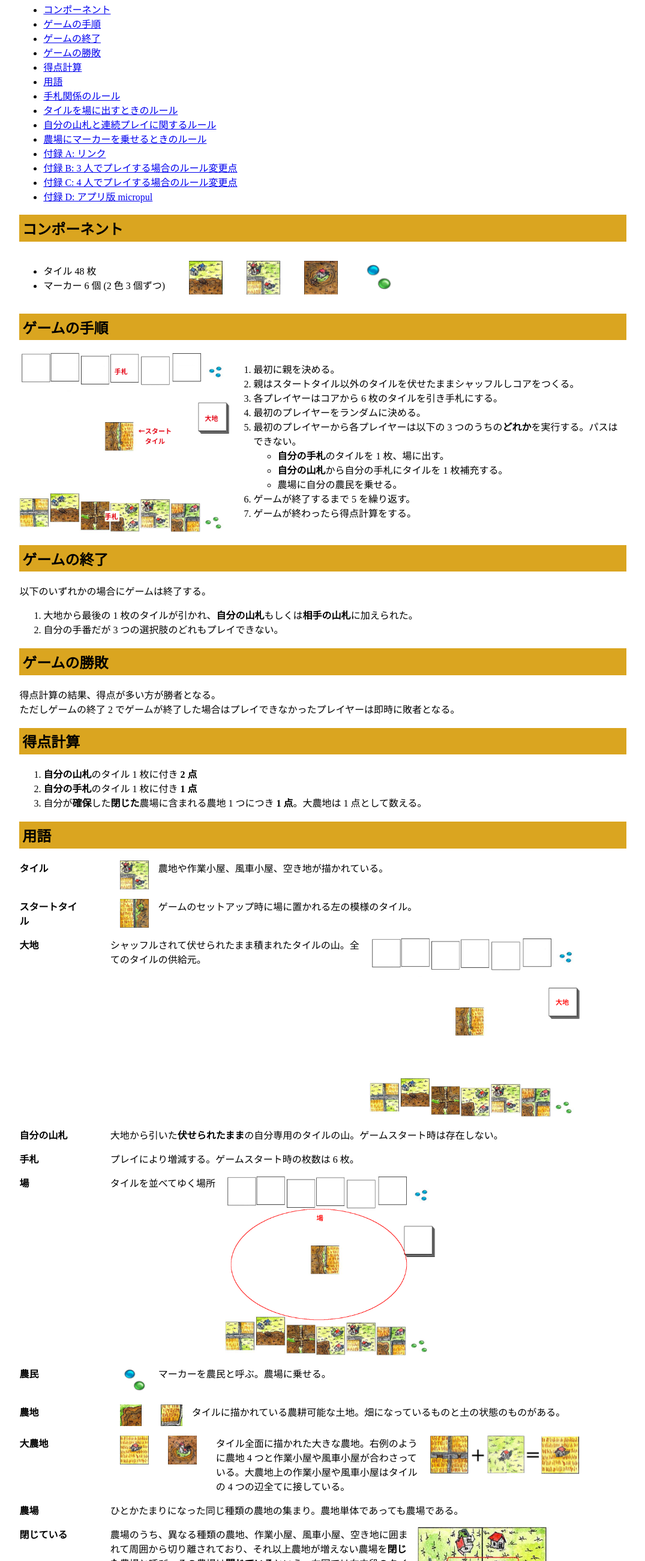
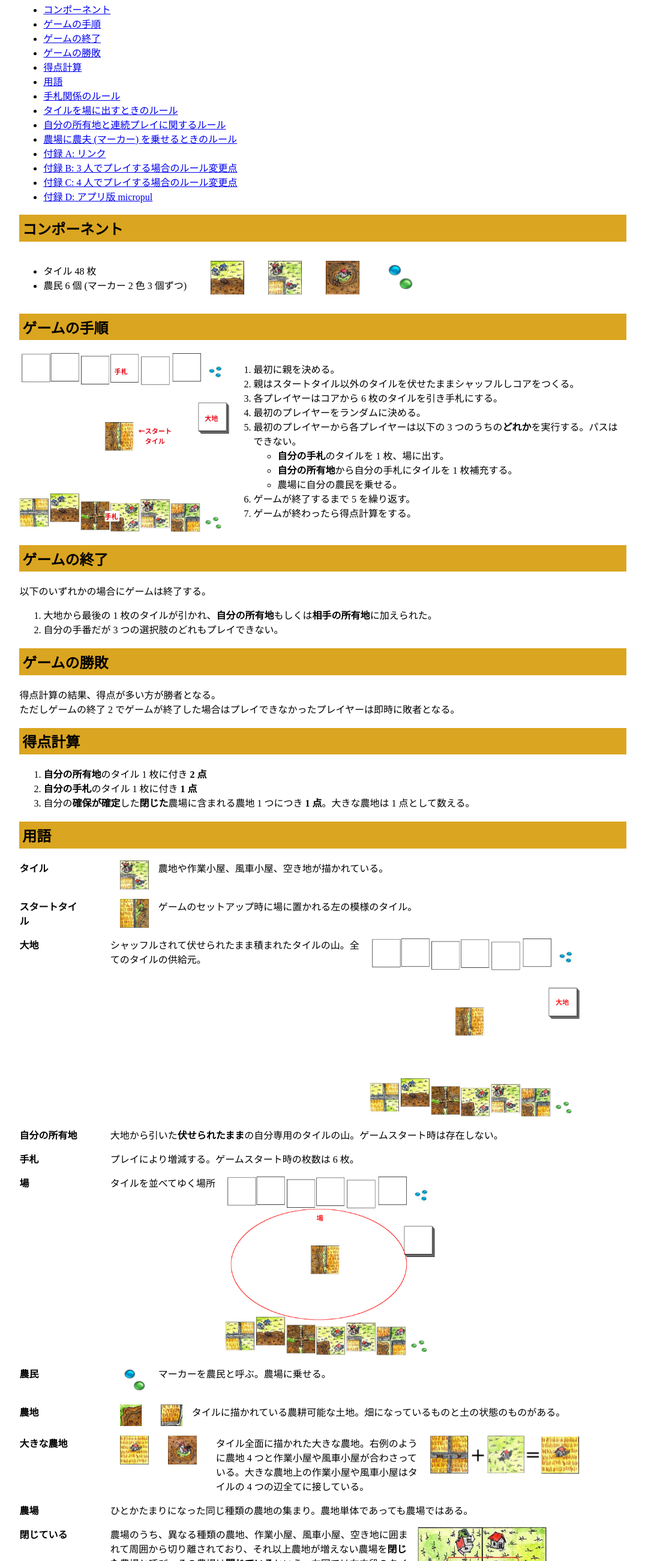
Before and after one commit to mitsugu/farmopul, a plain HTML site: page index.html in a window 1280 px wide. Shown: the part 197-2800 px from the top of the page at 60% size, without its empty margins (102-1177 px from the left). Drawn offline with Linux system fonts and the light colour scheme.

Commit message:
自分の山札を自分の所有地に変更

```diff
--- a/index.html
+++ b/index.html
@@ -99,8 +99,8 @@
 			<li><a href="#glossary">用語</a></li>
 			<li><a href="#hand">手札関係のルール</a></li>
 			<li><a href="#tiles">タイルを場に出すときのルール</a></li>
-			<li><a href="#myheap">自分の山札と連続プレイに関するルール</a></li>
-			<li><a href="#marker">農場にマーカーを乗せるときのルール</a></li>
+			<li><a href="#myheap">自分の所有地と連続プレイに関するルール</a></li>
+			<li><a href="#marker">農場に農夫 (マーカー) を乗せるときのルール</a></li>
 			<li><a href="#appendix-a">付録 A: リンク</a></li>
 			<li><a href="#appendix-b">付録 B: 3 人でプレイする場合のルール変更点</a></li>
 			<li><a href="#appendix-c">付録 C: 4 人でプレイする場合のルール変更点</a></li>
@@ -110,7 +110,7 @@
 		<div class="component">
 			<ul>
 				<li>タイル 48 枚</li>
-				<li>マーカー 6 個 (2 色 3 個ずつ)</li>
+				<li>農民 6 個 (マーカー 2 色 3 個ずつ)</li>
 			</ul>
 			<img class="component" width="56" height="56" src="images/fig0000.png">
 			<img class="component" width="56" height="56" src="images/fig0001.png">
@@ -129,7 +129,7 @@
 					<p>最初のプレイヤーから各プレイヤーは以下の 3 つのうちの<b>どれか</b>を実行する。パスはできない。</p>
 					<ul>
 						<li><b>自分の手札</b>のタイルを 1 枚、場に出す。</li>
-						<li><b>自分の山札</b>から自分の手札にタイルを 1 枚補充する。</li>
+						<li><b>自分の所有地</b>から自分の手札にタイルを 1 枚補充する。</li>
 						<li>農場に自分の農民を乗せる。</li>
 					</ul>
 				</li>
@@ -140,7 +140,7 @@
 		<h2 id="gameend">ゲームの終了</h2>
 		<p>以下のいずれかの場合にゲームは終了する。</p>
 		<ol>
-			<li>大地から最後の 1 枚のタイルが引かれ、<b>自分の山札</b>もしくは<b>相手の山札</b>に加えられた。</li>
+			<li>大地から最後の 1 枚のタイルが引かれ、<b>自分の所有地</b>もしくは<b>相手の所有地</b>に加えられた。</li>
 			<li>自分の手番だが 3 つの選択肢のどれもプレイできない。</li>
 		</ol>
 		<h2 id="win">ゲームの勝敗</h2>
@@ -148,9 +148,9 @@
 		<p>ただしゲームの終了 2 でゲームが終了した場合はプレイできなかったプレイヤーは即時に敗者となる。</p>
 		<h2 id="scoring">得点計算</h2>
 		<ol>
-			<li><b>自分の山札</b>のタイル 1 枚に付き <b>2 点</b></li>
+			<li><b>自分の所有地</b>のタイル 1 枚に付き <b>2 点</b></li>
 			<li><b>自分の手札</b>のタイル 1 枚に付き <b>1 点</b></li>
-			<li>自分が<b>確保</b>した<b>閉じた</b>農場に含まれる農地 1 つにつき <b>1 点</b>。大農地は 1 点として数える。</li>
+			<li>自分の<b>確保が確定</b>した<b>閉じた</b>農場に含まれる農地 1 つにつき <b>1 点</b>。大きな農地は 1 点として数える。</li>
 		</ol>
 		<h2 id="glossary">用語</h2>
 		<dl class="words">
@@ -169,7 +169,7 @@
 				<p>シャッフルされて伏せられたまま積まれたタイルの山。全てのタイルの供給元。</p>
 				<img width="350" src="images/fig0014.png">
 			</dd>
-			<dt>自分の山札</dt>
+			<dt>自分の所有地</dt>
 			<dd><p>大地から引いた<b>伏せられたまま</b>の自分専用のタイルの山。ゲームスタート時は存在しない。</p></dd>
 			<dt>手札</dt>
 			<dd>プレイにより増減する。ゲームスタート時の枚数は 6 枚。</p></dd>
@@ -189,16 +189,16 @@
 				<img width="36" height="36" src="images/fig0017.png">
 				<p>タイルに描かれている農耕可能な土地。畑になっているものと土の状態のものがある。</p>
 			</dd>
-			<dt>大農地</dt>
+			<dt>大きな農地</dt>
 			<dd>
 				<img width="48" height="48" src="images/fig0018.png">
 				<img width="48" height="48" src="images/fig0019.png">
-				<p style="margin-left:1em;">タイル全面に描かれた大きな農地。右例のように農地 4 つと作業小屋や風車小屋が合わさっている。大農地上の作業小屋や風車小屋はタイルの 4 つの辺全てに接している。</p>
+				<p style="margin-left:1em;">タイル全面に描かれた大きな農地。右例のように農地 4 つと作業小屋や風車小屋が合わさっている。大きな農地上の作業小屋や風車小屋はタイルの 4 つの辺全てに接している。</p>
 				<img width="291" height="64" src="images/fig0011.png">
 			</dd>
 			<dt>農場</dt>
 			<dd>
-				<p>ひとかたまりになった同じ種類の農地の集まり。農地単体であっても農場である。</p>
+				<p>ひとかたまりになった同じ種類の農地の集まり。農地単体であっても農場ではある。</p>
 			</dd>
 			<dt>閉じている</dt>
 			<dd>
@@ -218,8 +218,8 @@
 		</dl>
 		<h2 id="hand">手札関係のルール</h2>
 		<ul>
-			<li>手札のタイルの数は 6 枚を越えてはならない。</li>
-			<li>手札の補充は<b>自分の山札</b>からしかできず直接コアから補充はできない。</li>
+			<li>手札のタイルの数は <b>6 枚を越えてはならない。</b></li>
+			<li>手札の補充は<b>自分の所有地</b>からしかできず直接大地から補充はできない。</li>
 		</ul>
 		<h2 id="tiles">タイルを場に出すときのルール</h2>
 		<ul class="tilesrules">
@@ -235,31 +235,31 @@
 				<p>下図のように<b>異なる種類の農地は接してはいけない。</b>この例ではプレイタイルを 90 度反時計回りに回すとタイルを置くことができる。</p>
 				<img width="256" height="" src="images/fig0021.png">
 			</li>
-			<li><p>タイルを置くことができた場合、プレイタイルと隣接タイルの農地と作業小屋が接しているか<b>必ずチェックする</b>こと。なぜかというと作業小屋と農地が接すると<b>大地を開墾することができる</b>からである。大地を開墾することについては次項で述べる。</p></li>
+			<li><p>タイルを置くことができた場合、プレイタイルと隣接タイルの農地と作業小屋が接しているか<b>必ずチェックする</b>こと。なぜかというと作業小屋と農地が接すると<b>大地の 1 部を所有地にすることができる</b>からである。大地の土地の 1 部を所有することについては次項で述べる。</p></li>
 			<li><p>作業小屋、風車小屋、空き地は隣接タイルの農地に接してもかまわないし、接さなくてもかまわない。接していない場合は大地を開墾することも連続プレイもできない。</p></li>
 		</ul>
-		<h2 id="myheap">自分の山札と連続プレイに関するルール</h2>
-		<h3 id="catalyst">大地を開梱する</h3>
-		<p>　下のようにタイルをプレイすると、農地と作業小屋が隣り合うことで<b>大地を開墾</b>、すなわち<b>大地</b>から<b>自分の山札</b>にタイルを引いたり、農地と風車小屋隣り合うことでもう 1 度だけ連続プレイをすることができる。</p>
+		<h2 id="myheap">自分の所有地と連続プレイに関するルール</h2>
+		<h3 id="catalyst">大地の 1 部を所有する</h3>
+		<p>　下のようにタイルをプレイすると、農地と作業小屋が隣り合う。このときプレイヤーは<b>大地</b>の 1 部を<b>所有する</b>ことができる。すなわち<b>大地</b>から<b>自分の所有地</b>にタイルを引くことができる。また、農地と風車小屋隣り合うことでもう 1 度だけ連続プレイをすることもできる。</p>
 		<dl class="catalyst">
 			<dt><img width="192" height="" src="images/fig0006.png"></dt>
-			<dd><p>1 棟の作業小屋が隣接タイルの農地に接しているため大地を開墾することで 1 枚のタイルを<b>大地</b>から<b>自分の山札</b>に伏せたまま引くことができる。また 2 棟の作業小屋も隣接タイルの農地に接しているため大地を開墾することで 2 枚のタイルを<b>大地</b>から<b>自分の山札</b>に伏せたまま引くことができる。</p></dd>
+			<dd><p>1 棟の作業小屋が隣接タイルの農地に接しているため大地の 1 部を所有することができる。つまり 1 枚のタイルを<b>大地</b>から<b>自分の所有地</b>に伏せたまま引くことができる。また 2 棟の作業小屋も隣接タイルの農地に接している。そのため同様に 2 枚のタイルを<b>大地</b>から<b>自分の所有地</b>に伏せたまま引くことができる。</p></dd>
 			<dt><img width="192" height="" src="images/fig0023.png"></dt>
-			<dd><p>プレイタイルの左上の農地が隣接タイルの 1 棟の作業小屋と 2 棟の作業小屋に接している。この場合隣接タイルの作業小屋の棟数の数の合計 3 つと同数のタイル 3 枚を<b>大地</b>から<b>自分の山札</b>に伏せた状態で引くことができる。また右上の農地も隣接タイルの 1 棟の作業小屋に接しているので更にもう 1 枚のタイルを<b>大地</b>から<b>自分の山札</b>に伏せた状態で引くことができる。</p></dd>
+			<dd><p>プレイタイルの左上の農地が隣接タイルの 1 棟の作業小屋と 2 棟の作業小屋に接している。この場合隣接タイルの作業小屋の棟数の数の合計 3 つと同数のタイル 3 枚を<b>大地</b>から<b>自分の所有地</b>に伏せた状態で引くことができる。また右上の農地も隣接タイルの 1 棟の作業小屋に接しているので更にもう 1 枚のタイルを<b>大地</b>から<b>自分の所有地</b>に伏せた状態で引くことができる。</p></dd>
 			<dt><img width="192" height="" src="images/fig0024.png"></dt>
 			<dd><p>土の農地が隣接タイルの風車小屋に接しているため、プレイヤーはもう 1 度連続してプレイすることができる。その際のプレイはゲームの手順 5 で概説した 3 つの中からどれかを実行する。その結果再び風車小屋がプレイタイルもしくは隣接タイルの農地に接した場合は再プレイは行うことはできない。つまり<b>再プレイは自分のプレイでは 1 度のみ。</b></p></dd>
 		</dl>
-		<h3 id="myheap">自分の山札に関するルール</h3>
+		<h3 id="myheap">自分の所有地に関するルール</h3>
 		<ul>
 			<li><p>常にタイルは伏せたままにしておき見てはならないし見せてもならない。</p></li>
-			<li><p><b>自分の山札</b>にタイルがあるのなら自分の手番で<b>自分の山札</b>から<b>手札</b>にタイルを補充しても良い。</p></li>
-			<li>ゲーム中における<b>自分の山札</b>の最大タイル数の制限はない。</p>
+			<li><p><b>自分の所有地</b>にタイルがあるのなら自分の手番で<b>自分の所有地</b>から<b>手札</b>にタイルを補充しても良い。</p></li>
+			<li>ゲーム中における<b>自分の所有地</b>の最大タイル数の制限はない。</p>
 		</ul>
 		<h2 id="marker">農場に農夫 (マーカー) を乗せるときのルール</h2>
 		<h3>農場の確保</h3>
 		<p>　プレイヤーは<b>自分の手番のときに</b>好きな農場に農夫 (マーカー) を置くことができる。</p>
-		<p>　農場の上に農夫を置くとその農場が<b>確保</b>される。農夫を置くとその取り消しはできず後で回収することもできない (<a href="https://www.mobius-games.co.jp/PDF/Carcassonne.pdf" class="external">カルカソンヌ</a>のミープルのようには回収されないしできない)。</p>
-		<p>　確保した農場が最終的に<b>閉じているなら</b>、得点計算項で触れたように、その農場に含まれる農地の数が全て自分の得点となる (大農地は 1 点として計算する)。</p>
+		<p>　農場の上に農夫を置くとその農場が自分のものとして<b>確保</b>される。農夫を置くとその取り消しはできず後で回収することもできない (<a href="https://www.mobius-games.co.jp/PDF/Carcassonne.pdf" class="external">カルカソンヌ</a>のミープルのようには回収されないしできない)。</p>
+		<p>　確保した農場が最終的に<b>閉じているなら</b>、得点計算項で触れたように、その農場に含まれる農地の数が全て自分の得点となる (大きな農地は 1 点として計算する)。</p>
 		</p>　しかし農場が閉じていなければその農場は得点とはならない。</p>
 		<h3>農夫を農場に置けないとき</h3>
 		<p>　前述したようにプレイヤーは自分の手番のときに好きな農場に農夫を置くことができるが例外もある。</p>
```
